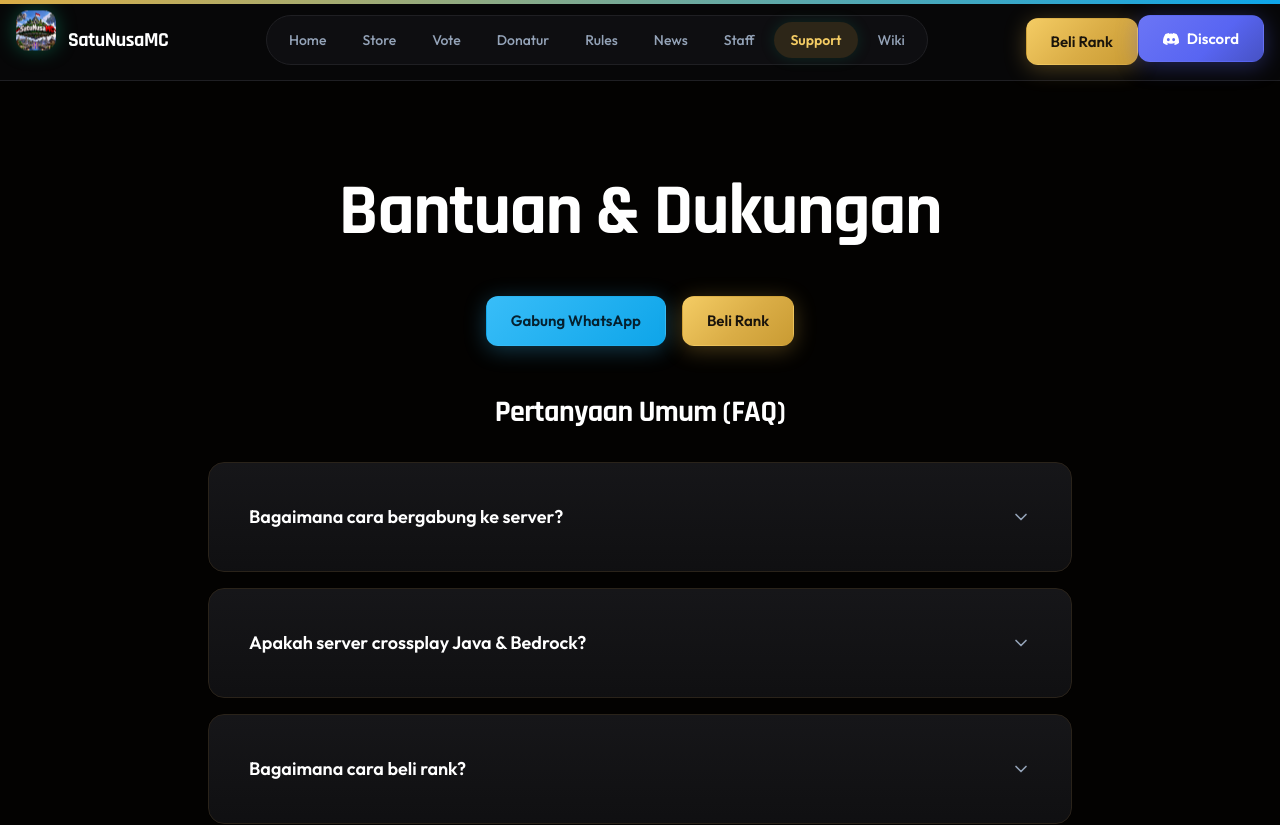
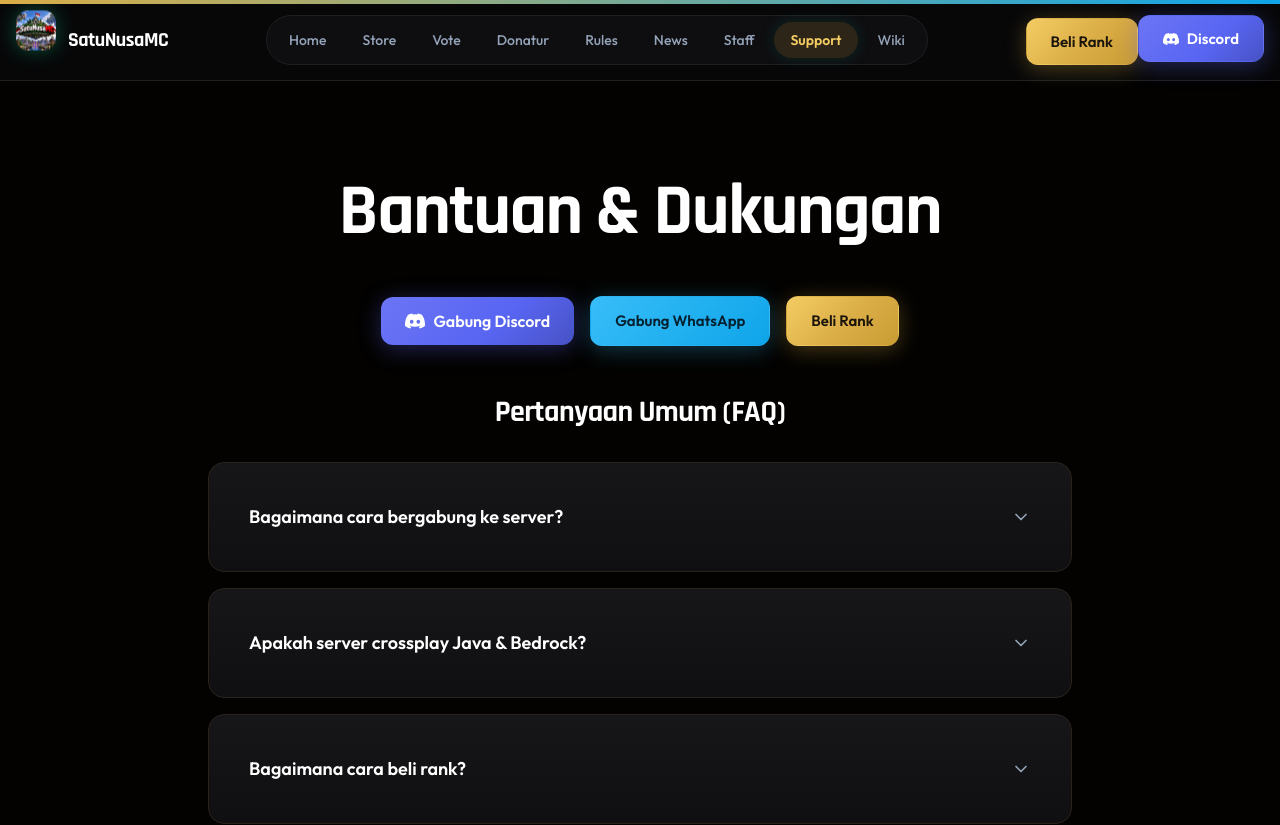
Before and after one commit to AQYV999/satunusamc, a React (Vite) app: page /support in a window 1280 px wide. Shown: the top 825 px of the page. Built offline with nearby package versions, Linux system fonts and the light colour scheme.

Commit message:
BLOK 5: Discord di section komunitas & halaman Support, rapikan navbar kanan atas

```diff
--- a/src/components/Navbar.tsx
+++ b/src/components/Navbar.tsx
@@ -67,7 +67,7 @@ export function Navbar() {
           })}
         </div>
 
-        <div className="hidden md:block">
+        <div className="hidden md:block flex items-center gap-3">
           <Link to="/store" className="btn btn-primary text-sm py-2.5 px-5">
             Beli Rank
           </Link>
--- a/src/pages/Home.tsx
+++ b/src/pages/Home.tsx
@@ -304,6 +304,15 @@ export function Home() {
                   <SpringButton href={SITE.whatsappUrl} target="_blank" rel="noopener noreferrer" className="w-full sm:w-auto">
                     Join WhatsApp
                   </SpringButton>
+                  <a
+                    href={SITE.discordInvite}
+                    target="_blank"
+                    rel="noopener noreferrer"
+                    className="btn-discord inline-flex items-center justify-center gap-2 rounded-xl px-6 py-3 font-semibold w-full sm:w-auto"
+                  >
+                    <DiscordIcon className="h-5 w-5" />
+                    Gabung Discord
+                  </a>
                   <SpringButton href={SITE.whatsappNumber ? `https://wa.me/${SITE.whatsappNumber}` : '#'} target="_blank" rel="noopener noreferrer" className="w-full sm:w-auto">
                     WhatsApp Admin
                   </SpringButton>
--- a/src/pages/Support.tsx
+++ b/src/pages/Support.tsx
@@ -4,6 +4,7 @@ import { Link } from 'react-router-dom';
 import { ChevronDown, MessageCircle, Phone } from 'lucide-react';
 import { SITE } from '../config/site';
 import { isWhatsAppConfigured, isWhatsAppUrlConfigured } from '../config/site';
+import { DiscordIcon } from '../components/icons/DiscordIcon';
 import { DiscordButton } from '../components/DiscordButton';
 import { WhatsAppButton } from '../components/WhatsAppButton';
 
@@ -37,6 +38,15 @@ export function Support() {
 
       {/* Contact Buttons */}
       <div className="flex flex-col sm:flex-row items-center justify-center gap-4">
+        <a
+          href={SITE.discordInvite}
+          target="_blank"
+          rel="noopener noreferrer"
+          className="btn-discord inline-flex items-center justify-center gap-2 rounded-xl px-6 py-3 font-semibold w-full sm:w-auto"
+        >
+          <DiscordIcon className="h-5 w-5" />
+          Gabung Discord
+        </a>
         {isWhatsAppUrlConfigured() ? (
           <DiscordButton />
         ) : (
```
